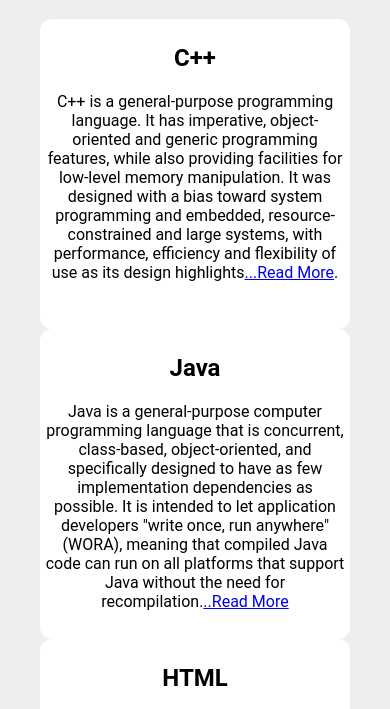
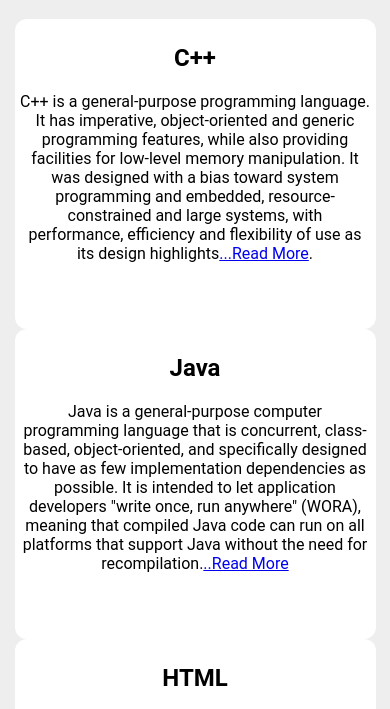
Before and after one commit to gyanl/hello-world, a plain HTML site: page index.html in a window 390 px wide. Shown: the part 89-798 px from the top of the page. Drawn offline with Linux system fonts and the light colour scheme.

Commit message:
Update style.css

```diff
--- a/css/style.css
+++ b/css/style.css
@@ -15,7 +15,7 @@ body{
   padding: 5px;
   background-color: #fff;
   border-radius: 12px;
-  width: 300px;
+  width: 500px;
   height: 300px;
   display: inline-block;
 }
@@ -23,3 +23,11 @@ body{
 h1{
   font-weight: 800;
 }
+
+/* MOBILE RULES */
+@media only screen and (max-width: 768px) {
+
+  .card{
+    width: 90vw;
+}
+}
```
